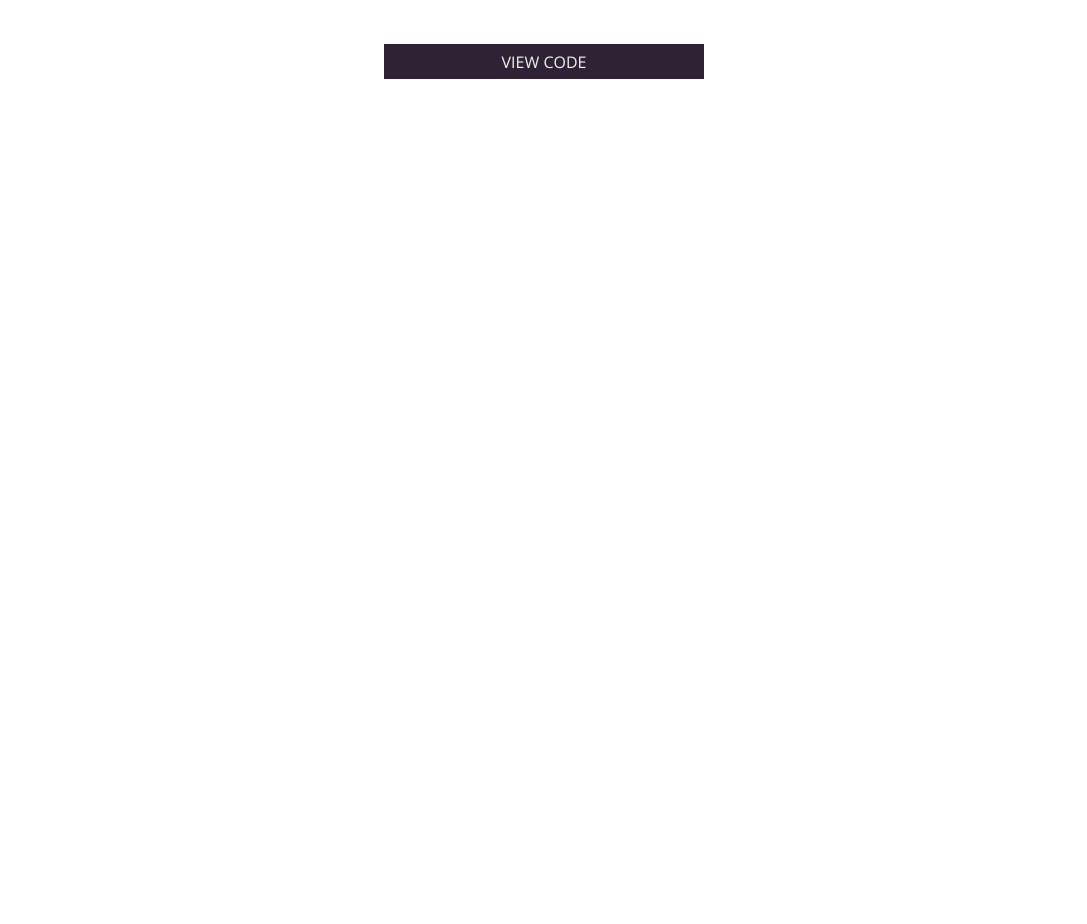
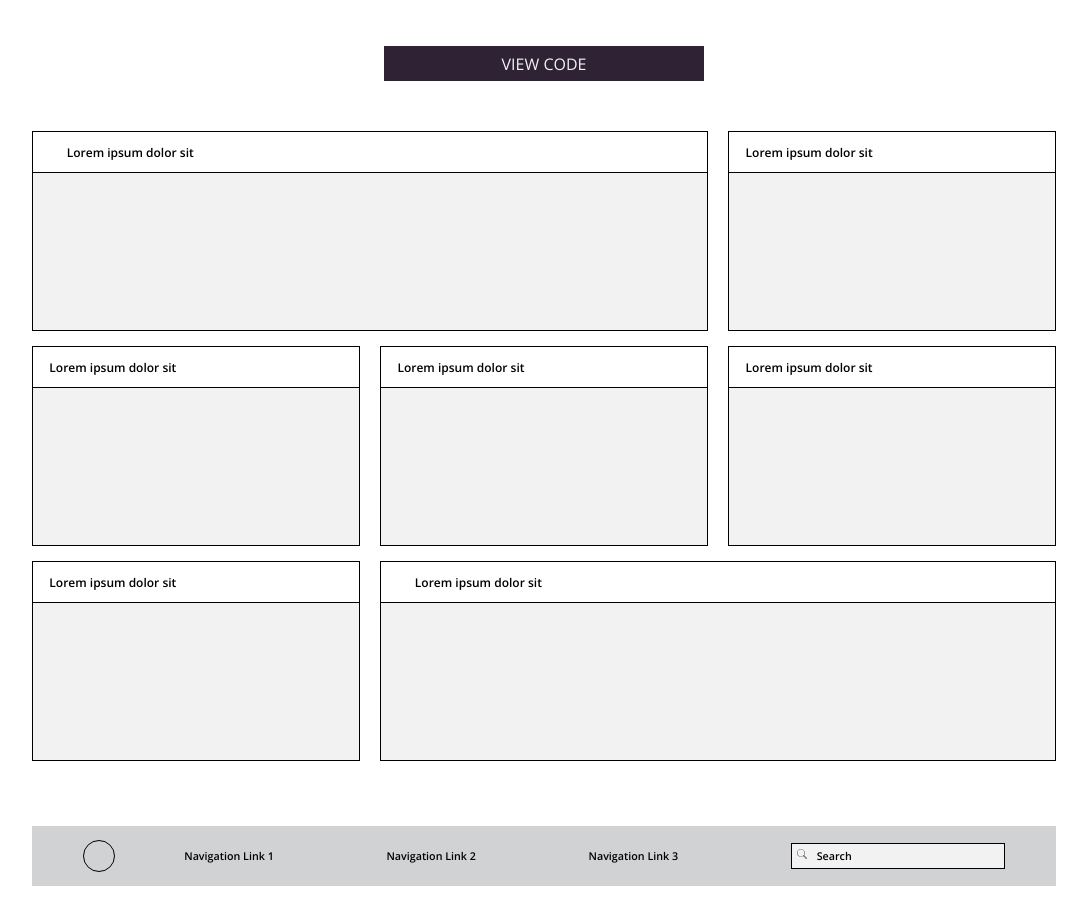
Before and after one commit to robbiegreiner/pattern-party, a plain HTML site: page index.html in a window 1280 px wide. Shown: the part 440-1364 px from the top of the page, without its empty margins (96-1183 px from the left). Before the commit the page ends 800 px from the top, so only its background shows below. Drawn offline with nearby package versions, Linux system fonts and the light colour scheme.

Commit message:
header bar

```diff
--- a/index.html
+++ b/index.html
@@ -70,6 +70,77 @@
     </div>
 
     <a href="https://codepen.io/rg25/pen/eymErw" class="code-button" target="_blank">VIEW CODE</a>
+
+    <section class="flex-card-container">
+      <div class="flex-card f1">
+        <div class="card-header">
+          <h6 class="card-head-text">Lorem ipsum dolor sit</h6>
+        </div>
+      </div>
+
+      <div class="flex-card f2">
+        <div class="card-header">
+          <h6 class="card-head-text">Lorem ipsum dolor sit</h6>
+        </div>
+      </div>
+
+      <div class="flex-card f3">
+        <div class="card-header">
+          <h6 class="card-head-text">Lorem ipsum dolor sit</h6>
+        </div>
+      </div>
+
+      <div class="flex-card f4">
+        <div class="card-header">
+          <h6 class="card-head-text">Lorem ipsum dolor sit</h6>
+        </div>
+      </div>
+
+      <div class="flex-card f5">
+        <div class="card-header">
+          <h6 class="card-head-text">Lorem ipsum dolor sit</h6>
+        </div>
+      </div>
+
+      <div class="flex-card f6">
+        <div class="card-header">
+          <h6 class="card-head-text">Lorem ipsum dolor sit</h6>
+        </div>
+      </div>
+
+      <div class="flex-card f7">
+        <div class="card-header">
+          <h6 class="card-head-text">Lorem ipsum dolor sit</h6>
+        </div>
+      </div>
+    </section>
+
+    <div class="header-bar">
+      <div class="circle">
+        <div class="the-circle">
+
+        </div>
+      </div>
+
+      <div class="nav-1">
+        <h6>Navigation Link 1</h6>
+      </div>
+
+      <div class="nav-2">
+        <h6>Navigation Link 2</h6>
+      </div>
+
+      <div class="nav-3">
+        <h6>Navigation Link 3</h6>
+      </div>
+
+      <div class="search">
+        <img src="search.svg" class="search-img" alt="">
+        <h6>Search</h6>
+      </div>
+    </div>
+
+
     <script src="./scripts.js">
 
     </script>
--- a/styles.css
+++ b/styles.css
@@ -86,6 +86,7 @@ img {
   margin-left: 20px;
   margin-right: 20px;
   margin-bottom: 20px;
+  border: 1px solid #F2F2F2;
 }
 
 .text-container {
@@ -119,3 +120,106 @@ h4 {
   color: #F2F2F2;
   text-decoration: none;
 }
+
+.flex-card-container {
+  width: 80%;
+  display: flex;
+  flex-wrap: wrap;
+}
+
+.flex-card {
+  box-sizing: border-box;
+  height: 200px;
+  background-color: #F2F2F2;
+  margin-bottom: 15px;
+  border: 1px solid black;
+}
+
+.f1 {
+  width: 66%;
+  margin-right: 2%;
+}
+
+.f2 {
+  width: 32%;
+}
+
+.f3 {
+  width: 32%;
+  margin-right: 2%;
+}
+
+.f4 {
+  width: 32%;
+  margin-right: 2%;
+}
+
+.f5 {
+  width: 32%
+}
+
+.f6 {
+  width: 32%;
+  margin-right: 2%;
+}
+
+.f7 {
+  width: 66%;
+}
+
+.card-header {
+  width: 100%;
+  background-color: white;
+  height: 40px;
+  border-bottom: 1px solid black;
+  display: flex;
+  align-items: center;
+}
+
+.card-head-text {
+  font-size: 12px;
+  margin-left: 5%;
+}
+
+.header-bar {
+  background-color: #D1D2D3;
+  width: 80%;
+  height: 60px;
+  display: flex;
+  align-items: center;
+  margin-top: 50px;
+  margin-bottom: 50px;
+}
+
+.circle {
+  margin-left: 5%;
+  width: 10%;
+}
+
+.the-circle {
+  height: 30px;
+  width: 30px;
+  border-radius: 100%;
+  border: 1px solid black;
+}
+
+.nav-1, .nav-2, .nav-3, .search {
+  width: 20%;
+}
+
+.search {
+  display: flex;
+  margin-right: 5%;
+  border: 1px solid black;
+  padding: 5px;
+  background-color: #F2F2F2;
+}
+
+.search-img {
+  width: 10px;
+  height: 10px;
+  margin: 0;
+  padding: 0;
+  border: 0;
+  margin-right: 10px;
+}
```
Also changed, not shown: search.svg (added).
